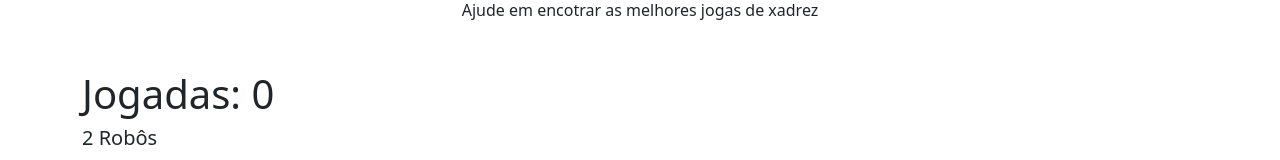
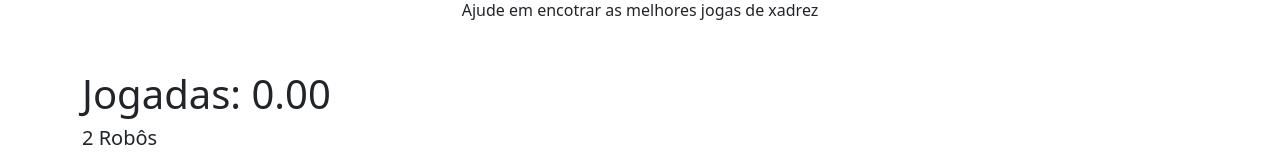
Before and after one commit to jadsongmatos/oracle-chess, a Next.js app: page / in a window 1280 px wide. Shown: the part 194-354 px from the top of the page. Built offline with nearby package versions, Linux system fonts and the light colour scheme.

Commit message:
abbreviateNumber

```diff
--- a/pages/index.js
+++ b/pages/index.js
@@ -121,6 +121,21 @@ export default function Home() {
         return Math.floor(Math.random() * (max - min)) + min;
     }
 
+    function abbreviateNumber(value) {
+        let newValue = value;
+        const suffixes = ["", " Mil", " Milhões", " Bilhões", " Trilhões"];
+        let suffixNum = 0;
+        while (newValue >= 1000) {
+            newValue /= 1000;
+            suffixNum++;
+        }
+
+        newValue = newValue.toPrecision(3);
+
+        newValue += suffixes[suffixNum];
+        return newValue;
+    }
+
     const startGame = async () => {
         console.log("startGame", chess);
         setLoad(true);
@@ -191,7 +206,7 @@ export default function Home() {
                     <p>Ajude em encotrar as melhores jogas de xadrez</p>
                 </section>
                 <section className="container my-5">
-                    <h1>Jogadas: {jogadas}</h1>
+                    <h1>Jogadas: {abbreviateNumber(jogadas)}</h1>
 
                     <h5>{nThreads} Robôs</h5>
                     <ul>
```
Also changed, not shown: 1 other file (tests, documents, lock files or other folders).
